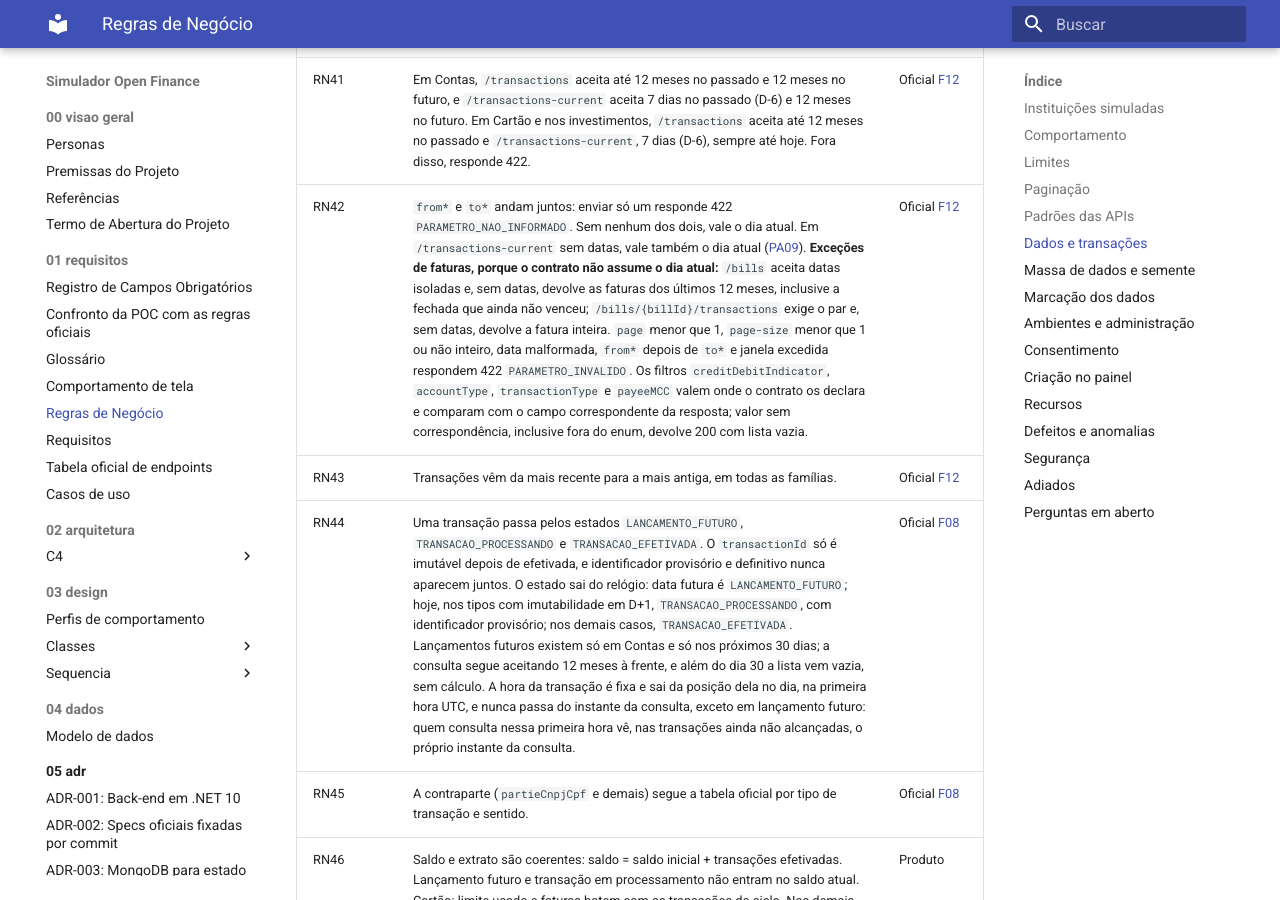
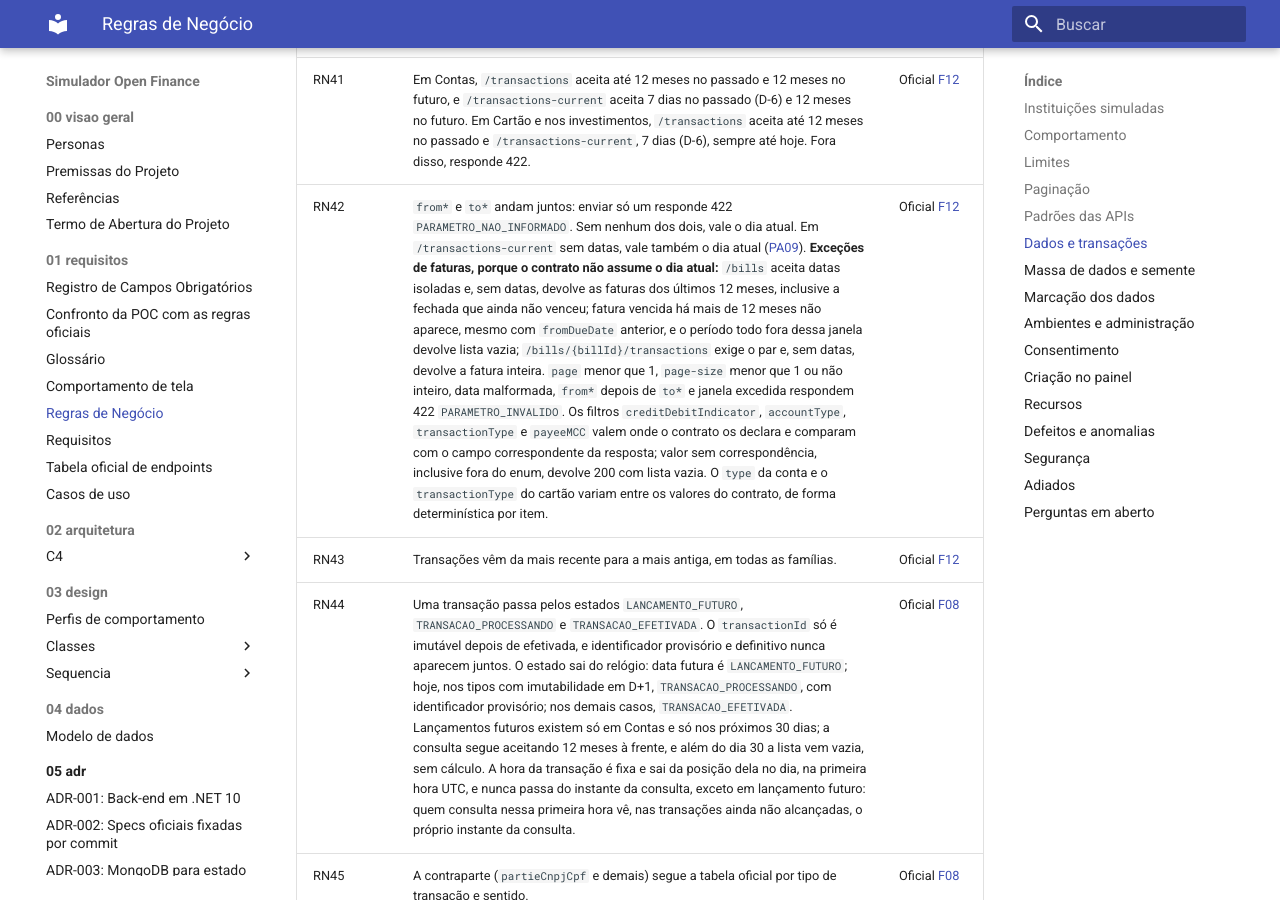
Before and after one commit to marcelosotto/open-finance-simulator, an MkDocs documentation site: the page built from docs/01-requisitos/regras-de-negocio.md, in a window 1280 px wide and 900 px high, scrolled down 5255 px. Built offline with MkDocs 1.6.1 and Material for MkDocs 9.7.7, drawn with Linux system fonts in a browser that asks for light colours.

Commit message:
Registra em docs o piso de faturas e a variação dos tipos
Co-Authored-By: Claude Opus 5.5 <noreply@anthropic.com>

```diff
--- a/docs/01-requisitos/regras-de-negocio.md
+++ b/docs/01-requisitos/regras-de-negocio.md
@@ -70,7 +70,7 @@ Relacionados: [casos de uso](casos-de-uso/README.md) · [requisitos](requisitos.
 |---|---|---|
 | <a id="rn40"></a>RN40 | As respostas seguem o schema da versão oficial do endpoint, salvo [defeito configurado](#rn110). | Oficial [F12](../00-visao-geral/referencias.md#f12) |
 | <a id="rn41"></a>RN41 | Em Contas, `/transactions` aceita até 12 meses no passado e 12 meses no futuro, e `/transactions-current` aceita 7 dias no passado (D-6) e 12 meses no futuro. Em Cartão e nos investimentos, `/transactions` aceita até 12 meses no passado e `/transactions-current`, 7 dias (D-6), sempre até hoje. Fora disso, responde 422. | Oficial [F12](../00-visao-geral/referencias.md#f12) |
-| <a id="rn42"></a>RN42 | `from*` e `to*` andam juntos: enviar só um responde 422 `PARAMETRO_NAO_INFORMADO`. Sem nenhum dos dois, vale o dia atual. Em `/transactions-current` sem datas, vale também o dia atual ([PA09](#pa09)). **Exceções de faturas, porque o contrato não assume o dia atual:** `/bills` aceita datas isoladas e, sem datas, devolve as faturas dos últimos 12 meses, inclusive a fechada que ainda não venceu; `/bills/{billId}/transactions` exige o par e, sem datas, devolve a fatura inteira. `page` menor que 1, `page-size` menor que 1 ou não inteiro, data malformada, `from*` depois de `to*` e janela excedida respondem 422 `PARAMETRO_INVALIDO`. Os filtros `creditDebitIndicator`, `accountType`, `transactionType` e `payeeMCC` valem onde o contrato os declara e comparam com o campo correspondente da resposta; valor sem correspondência, inclusive fora do enum, devolve 200 com lista vazia. | Oficial [F12](../00-visao-geral/referencias.md#f12) |
+| <a id="rn42"></a>RN42 | `from*` e `to*` andam juntos: enviar só um responde 422 `PARAMETRO_NAO_INFORMADO`. Sem nenhum dos dois, vale o dia atual. Em `/transactions-current` sem datas, vale também o dia atual ([PA09](#pa09)). **Exceções de faturas, porque o contrato não assume o dia atual:** `/bills` aceita datas isoladas e, sem datas, devolve as faturas dos últimos 12 meses, inclusive a fechada que ainda não venceu; fatura vencida há mais de 12 meses não aparece, mesmo com `fromDueDate` anterior, e o período todo fora dessa janela devolve lista vazia; `/bills/{billId}/transactions` exige o par e, sem datas, devolve a fatura inteira. `page` menor que 1, `page-size` menor que 1 ou não inteiro, data malformada, `from*` depois de `to*` e janela excedida respondem 422 `PARAMETRO_INVALIDO`. Os filtros `creditDebitIndicator`, `accountType`, `transactionType` e `payeeMCC` valem onde o contrato os declara e comparam com o campo correspondente da resposta; valor sem correspondência, inclusive fora do enum, devolve 200 com lista vazia. O `type` da conta e o `transactionType` do cartão variam entre os valores do contrato, de forma determinística por item. | Oficial [F12](../00-visao-geral/referencias.md#f12) |
 | <a id="rn43"></a>RN43 | Transações vêm da mais recente para a mais antiga, em todas as famílias. | Oficial [F12](../00-visao-geral/referencias.md#f12) |
 | <a id="rn44"></a>RN44 | Uma transação passa pelos estados `LANCAMENTO_FUTURO`, `TRANSACAO_PROCESSANDO` e `TRANSACAO_EFETIVADA`. O `transactionId` só é imutável depois de efetivada, e identificador provisório e definitivo nunca aparecem juntos. O estado sai do relógio: data futura é `LANCAMENTO_FUTURO`; hoje, nos tipos com imutabilidade em D+1, `TRANSACAO_PROCESSANDO`, com identificador provisório; nos demais casos, `TRANSACAO_EFETIVADA`. Lançamentos futuros existem só em Contas e só nos próximos 30 dias; a consulta segue aceitando 12 meses à frente, e além do dia 30 a lista vem vazia, sem cálculo. A hora da transação é fixa e sai da posição dela no dia, na primeira hora UTC, e nunca passa do instante da consulta, exceto em lançamento futuro: quem consulta nessa primeira hora vê, nas transações ainda não alcançadas, o próprio instante da consulta. | Oficial [F08](../00-visao-geral/referencias.md#f08) |
 | <a id="rn45"></a>RN45 | A contraparte (`partieCnpjCpf` e demais) segue a tabela oficial por tipo de transação e sentido. | Oficial [F08](../00-visao-geral/referencias.md#f08) |
```
